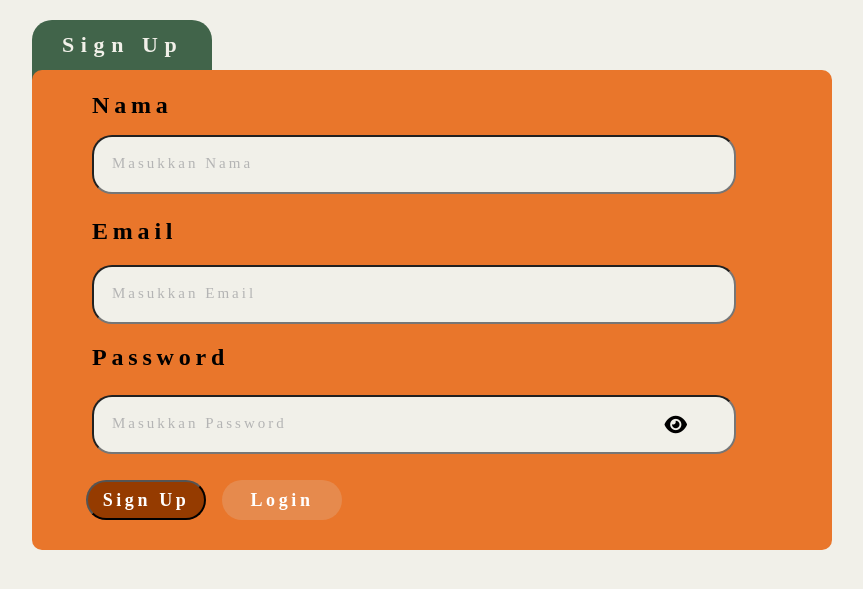
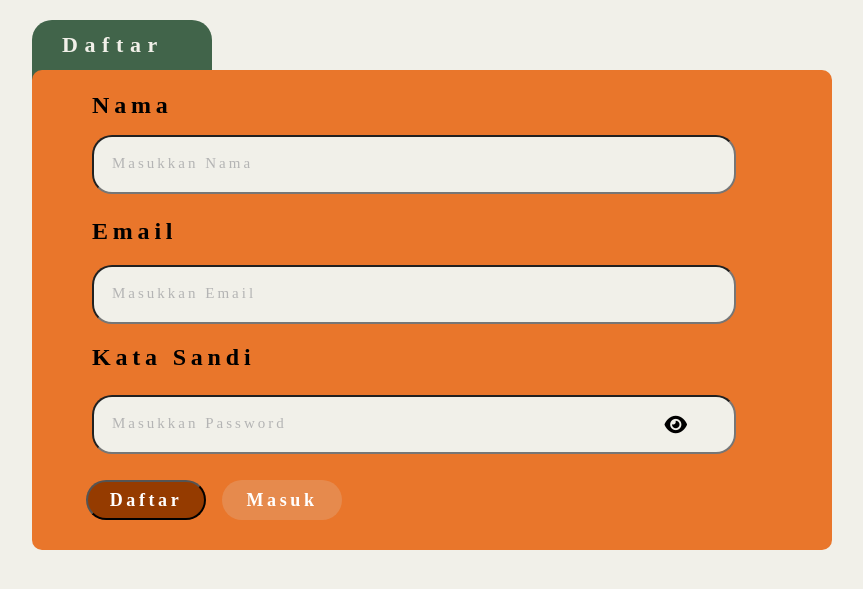
Before and after one commit to adhelia-17/bibuplant, a Flask app: page /signup in a window 1280 px wide; the page is wider, and only the part inside the window is pictured. Shown: the part 130-719 px from the top of that part, without its empty margins (338-1201 px from the left). Run offline with Flask 3, Linux system fonts and the light colour scheme; some libraries are stand-ins or nearby versions.

Commit message:
Update signup.html

```diff
--- a/templates/signup.html
+++ b/templates/signup.html
@@ -304,10 +304,10 @@
     <div class="rectangle3"></div>
     <div class="rectangle2"></div>
     <a href="/dashboard" class="back-link">Kembali</a>
-    <div class="signup">Sign Up</div>
+    <div class="signup">Daftar</div>
     <div class="name-label">Nama</div>
     <div class="email-label">Email</div>
-    <div class="password-label">Password</div>
+    <div class="password-label">Kata Sandi</div>
     <div class="container">
     <div class="input-container">
             <input type="text" id="username" class="input-nama" onfocus="hideLabel('nama')" onblur="showLabel('nama')" />
@@ -323,8 +323,8 @@
             <span class="eye-icon" onclick="togglePassword(this)"><i class="fa fa-eye"></i></span>
         </div>
         </div>
-        <button class="signup-button" onclick="signup()" style="top:610px">Sign Up</button>
-        <a href="/login" class="login-button" style="top:610px">Login</a>
+        <button class="signup-button" onclick="signup()" style="top:610px">Daftar</button>
+        <a href="/login" class="login-button" style="top:610px">Masuk</a>
     </div>
 
     <script>
@@ -345,7 +345,7 @@
     }
 
     if (password.length < 8) {
-        alert("Password minimal 8 karakter");
+        alert("Kata Sandi minimal 8 karakter");
         return;
     }
 
```
